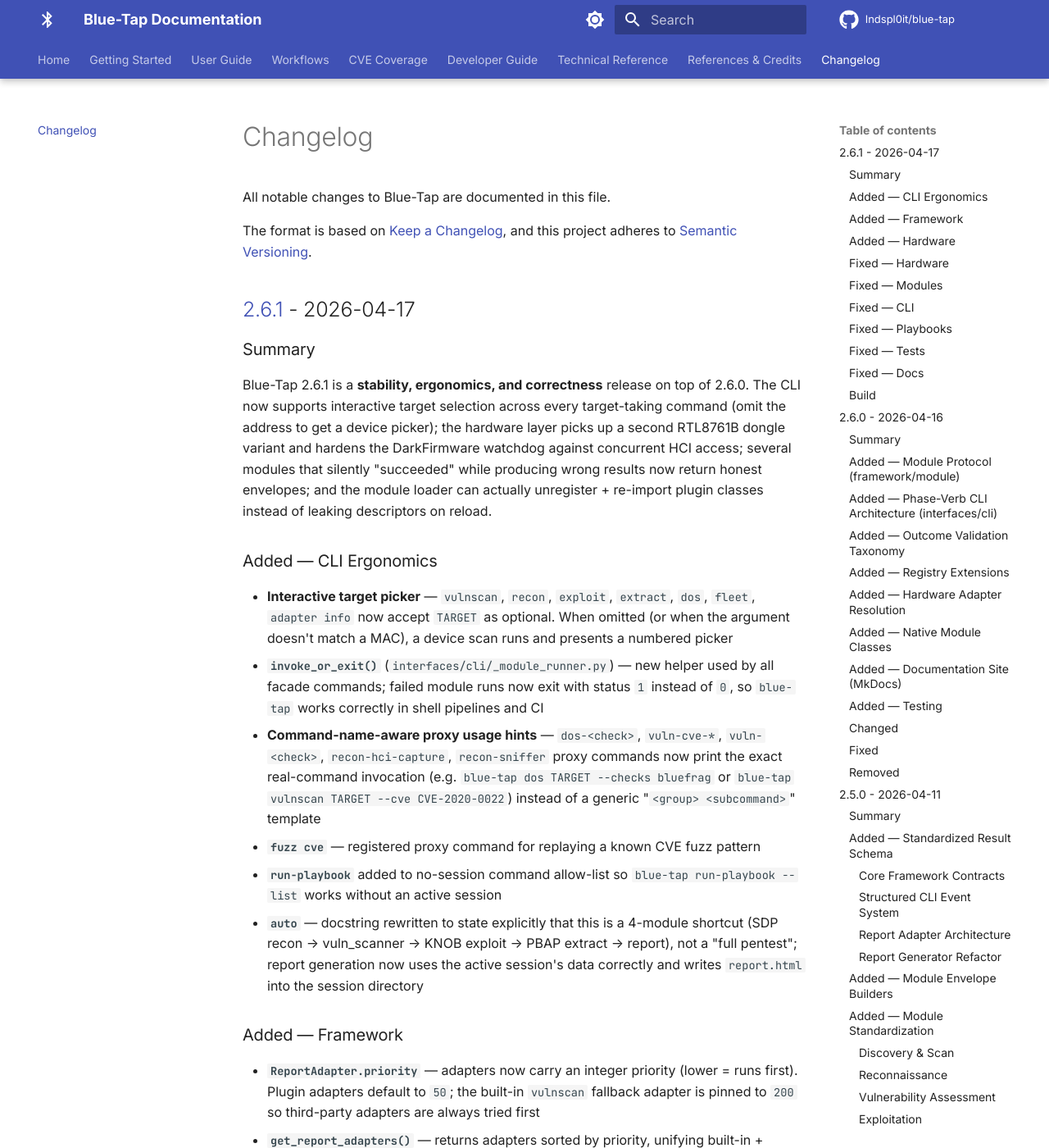
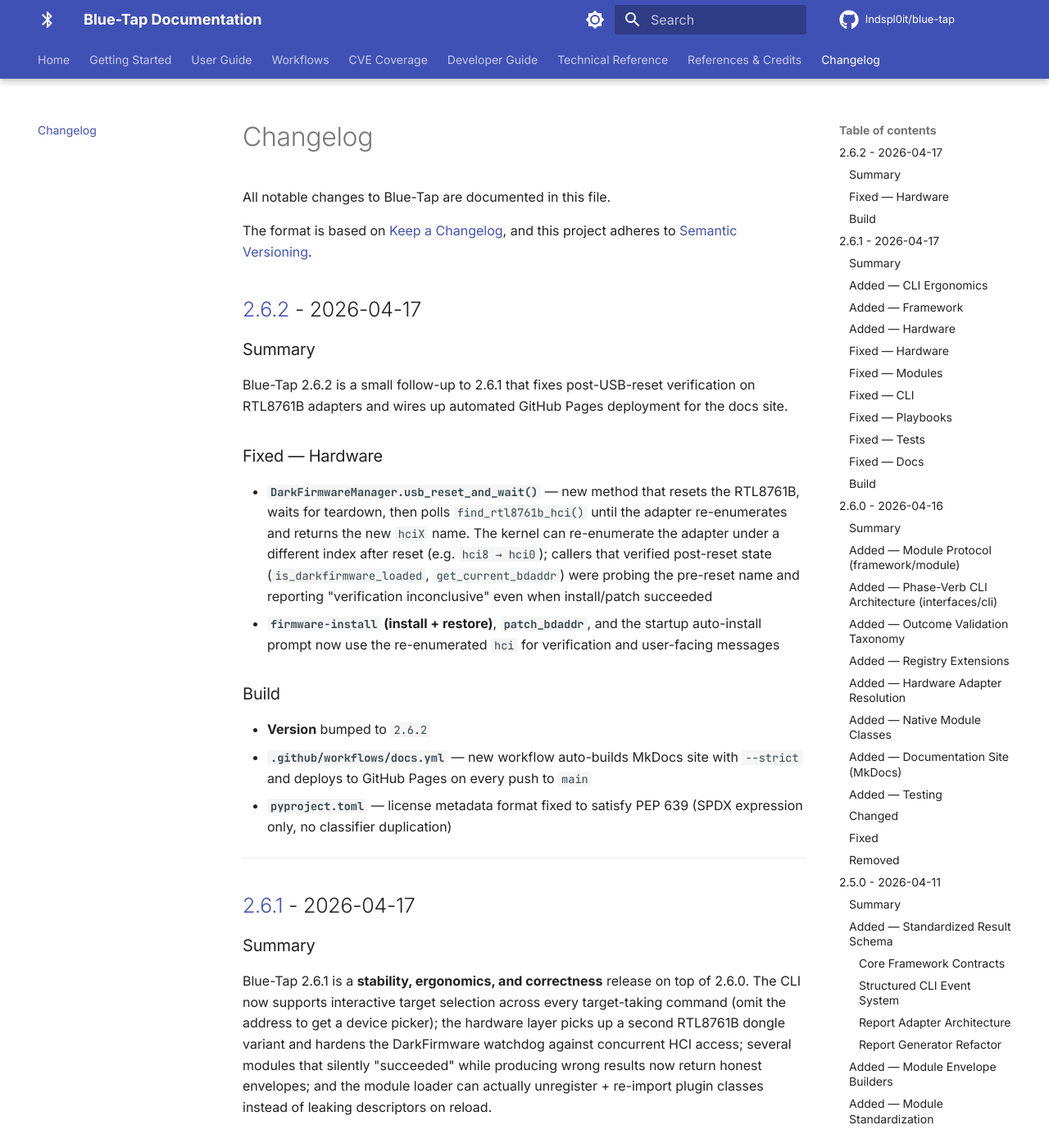
Before and after one commit to Indspl0it/blue-tap, an MkDocs documentation site: the page built from docs/changelog.md, in a window 1280 px wide and 1400 px high. Shown: the whole window at 82% size. Built offline with MkDocs 1.6.1 and Material for MkDocs 9.7.7, drawn with Linux system fonts in a browser that asks for light colours; comment, search, counter and statistics services are not loaded.

Commit message:
release: Blue-Tap v2.6.2 — post-USB-reset HCI re-resolution
Follow-up to v2.6.1. Fixes RTL8761B verification after usb_reset()
when the kernel re-enumerates the adapter under a different hciX
index, causing is_darkfirmware_loaded() / get_current_bdaddr() to
probe the stale name and report "verification inconclusive" on
successful installs/patches.

Also wires up the GitHub Pages docs workflow added in 2ab4629 as an
officially released feature, and bumps version strings across
pyproject.toml, __init__.py, README, docs index/installation/refs,
and CHANGELOG.

```diff
--- a/blue_tap/__init__.py
+++ b/blue_tap/__init__.py
@@ -1,3 +1,3 @@
 """Blue-Tap: Bluetooth/BLE Penetration Testing Toolkit for Automotive IVI Systems."""
 
-__version__ = "2.6.1"
+__version__ = "2.6.2"
--- a/docs/changelog.md
+++ b/docs/changelog.md
@@ -4,6 +4,25 @@
 
 The format is based on [Keep a Changelog](https://keepachangelog.com/en/1.1.0/),
 and this project adheres to [Semantic Versioning](https://semver.org/spec/v2.0.0.html).
+
+## [2.6.2] - 2026-04-17
+
+### Summary
+
+Blue-Tap 2.6.2 is a small follow-up to 2.6.1 that fixes post-USB-reset verification on RTL8761B adapters and wires up automated GitHub Pages deployment for the docs site.
+
+### Fixed — Hardware
+
+- **`DarkFirmwareManager.usb_reset_and_wait()`** — new method that resets the RTL8761B, waits for teardown, then polls `find_rtl8761b_hci()` until the adapter re-enumerates and returns the new `hciX` name. The kernel can re-enumerate the adapter under a different index after reset (e.g. `hci8 → hci0`); callers that verified post-reset state (`is_darkfirmware_loaded`, `get_current_bdaddr`) were probing the pre-reset name and reporting "verification inconclusive" even when install/patch succeeded
+- **`firmware-install` (install + restore)**, **`patch_bdaddr`**, and the startup auto-install prompt now use the re-enumerated `hci` for verification and user-facing messages
+
+### Build
+
+- **Version** bumped to `2.6.2`
+- **`.github/workflows/docs.yml`** — new workflow auto-builds MkDocs site with `--strict` and deploys to GitHub Pages on every push to `main`
+- **`pyproject.toml`** — license metadata format fixed to satisfy PEP 639 (SPDX expression only, no classifier duplication)
+
+---
 
 ## [2.6.1] - 2026-04-17
 
@@ -751,6 +770,7 @@
 - 4 fuzzing strategies, crash database, minimization
 - Session management, HTML/JSON reports, auto pentest, playbooks
 
+[2.6.2]: https://github.com/Indspl0it/blue-tap/compare/v2.6.1...v2.6.2
 [2.6.1]: https://github.com/Indspl0it/blue-tap/compare/v2.6.0...v2.6.1
 [2.6.0]: https://github.com/Indspl0it/blue-tap/compare/v2.5.0...v2.6.0
 [2.5.0]: https://github.com/Indspl0it/blue-tap/compare/v2.3.2...v2.5.0
--- a/pyproject.toml
+++ b/pyproject.toml
@@ -4,7 +4,7 @@
 
 [project]
 name = "blue-tap"
-version = "2.6.1"
+version = "2.6.2"
 description = "Bluetooth/BLE Penetration Testing Toolkit for Automotive IVI Systems"
 readme = "README.md"
 license = "GPL-3.0-or-later"
```
Also changed, not shown: README.md (+2 -2 lines), docs/getting-started/installation.md (+1 -1 lines), docs/index.md (+1 -1 lines), docs/references.md (+3 -3 lines).
